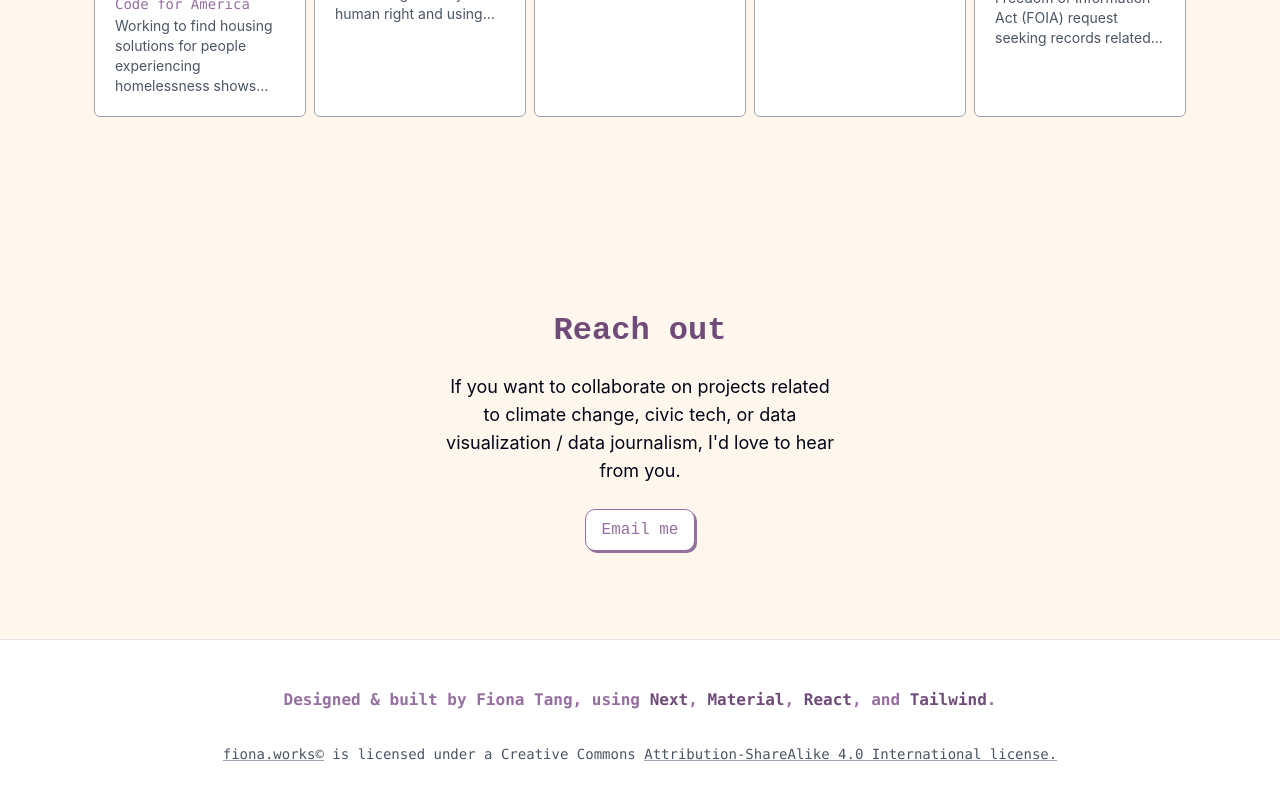
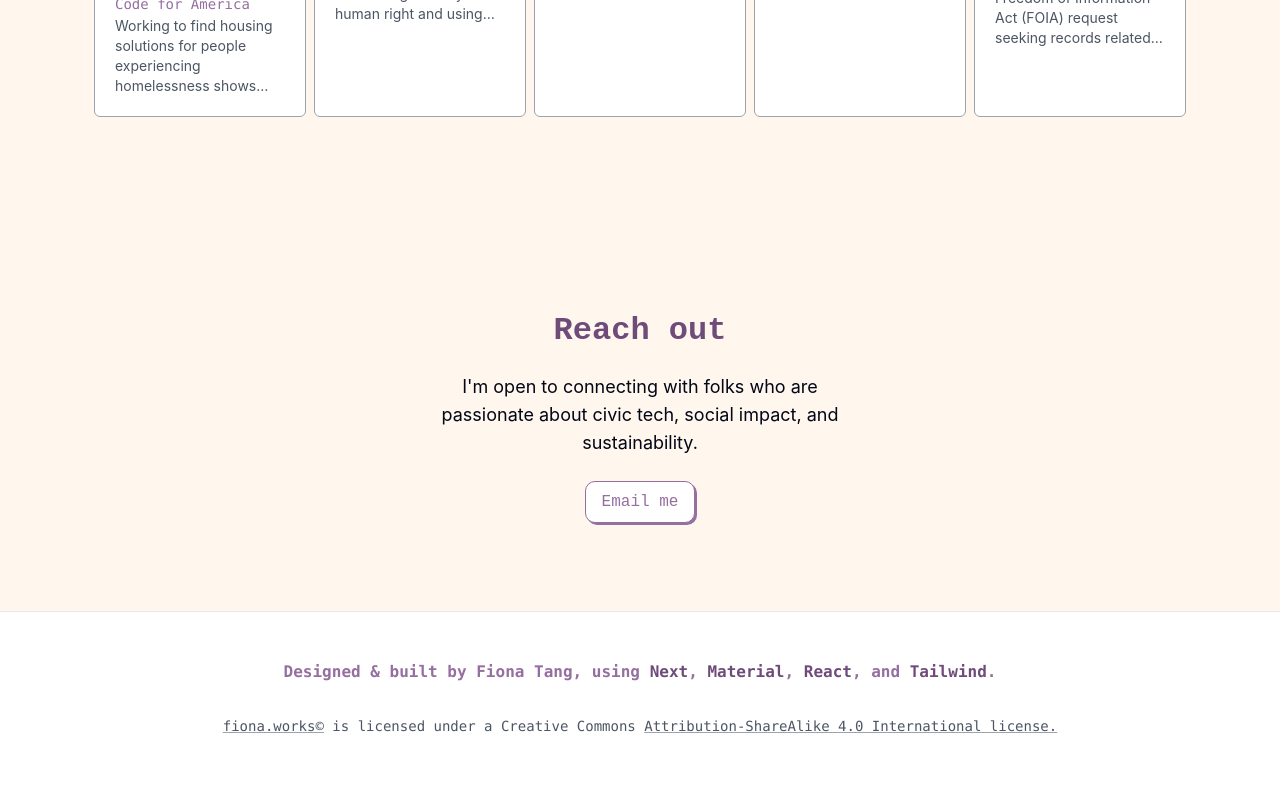
Before and after one commit to fionatagious/fiona.works, a Next.js app: page / in a window 1280 px wide. Shown: the part 2317-3117 px from the top of the page. After the commit the page ends 3093 px from the top, so only its background shows below. Built offline with nearby package versions, Linux system fonts and the light colour scheme.

Commit message:
update contact copy and email

```diff
--- a/pages/contact/index.js
+++ b/pages/contact/index.js
@@ -5,16 +5,15 @@ import Grid from "@mui/material/Grid";
 export default function Contact() {
   const handleKeyDown = (event) => {
     if (event.key === "Enter") {
-      window.location = "mailto:fionatang@alum.berkeley.edu";
+      window.location = "mailto:fionatagious@gmail.com";
     }
   };
   return (
     <Grid container className="flex justify-center px-4">
       <Grid item xs={12} md={6} lg={5} className="grid content-start">
         <div className="text-center text-slate-950 text-sm sm:text-lg my-2">
-          If you want to collaborate on projects related to climate change,
-          civic tech, or data visualization / data journalism, I'd love to hear
-          from you.
+          I'm open to connecting with folks who are passionate about civic tech,
+          social impact, and sustainability.
         </div>
         <div
           className="flex justify-center mt-4 mb-2"
```
